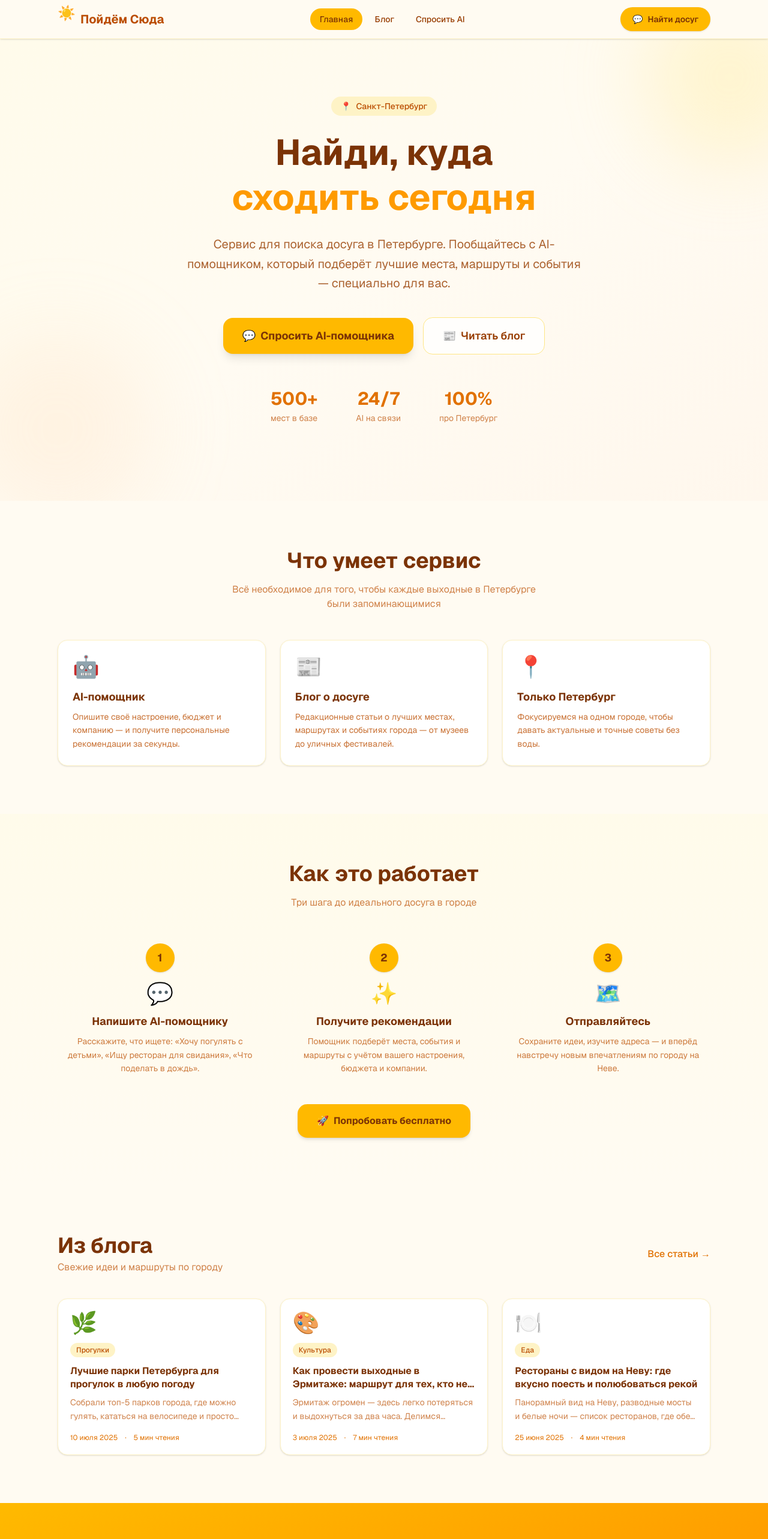
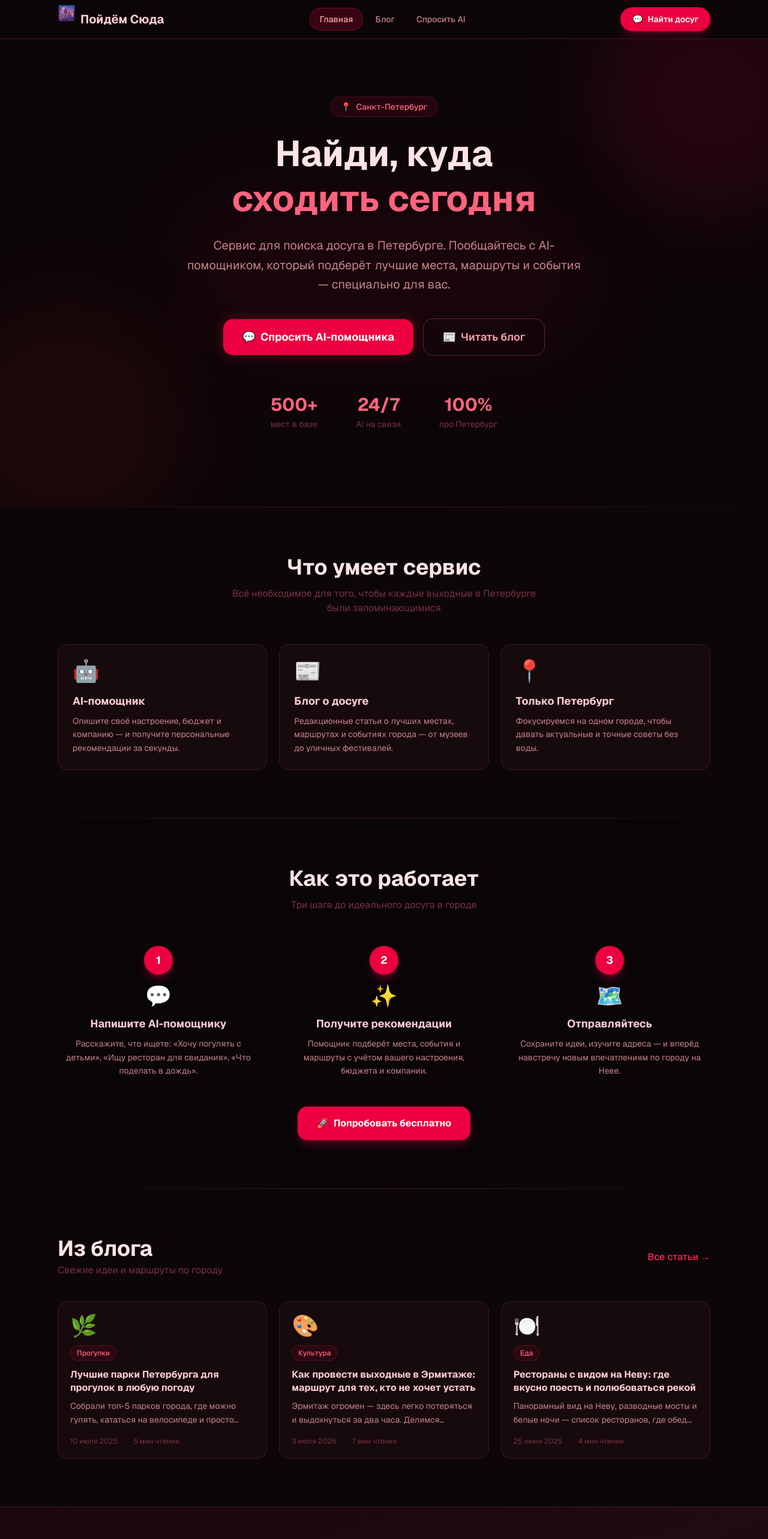
Before and after one commit to sachalysov/poydomsuda, a Next.js app: page / in a window 1280 px wide. Shown: the top 2566 px of the page at 60% size. Built offline with nearby package versions, Linux system fonts and the light colour scheme.

Commit message:
перекрасил в темно красные тона

```diff
--- a/src/app/globals.css
+++ b/src/app/globals.css
@@ -1,23 +1,21 @@
 @import "tailwindcss";
 
 :root {
-  --background: #FFFBF2;
-  --foreground: #2D1B00;
-  --primary: #F59E0B;
-  --primary-dark: #D97706;
-  --accent: #FB923C;
-  --muted: #FEF3C7;
-  --card: #FFFDF5;
-  --border: #FDE68A;
+  --bg-base:    #0D0608;
+  --bg-raised:  #160A0D;
+  --bg-card:    #1E0E12;
+  --bg-hover:   #271318;
+  --border:     #3D1820;
+  --border-md:  #5C2530;
+  --text-head:  #FFE4E8;
+  --text-body:  #C8828A;
+  --text-muted: #7A3040;
+  --accent:     #E11D48;
+  --accent-hov: #F43F5E;
 }
 
 @theme inline {
-  --color-background: var(--background);
-  --color-foreground: var(--foreground);
-  --color-primary: var(--primary);
-  --color-accent: var(--accent);
   --font-sans: var(--font-geist-sans);
-  --font-mono: var(--font-geist-mono);
 }
 
 * {
@@ -29,35 +27,30 @@ html {
 }
 
 body {
-  background: var(--background);
-  color: var(--foreground);
+  background: var(--bg-base);
+  color: var(--text-body);
   font-family: var(--font-geist-sans), Arial, Helvetica, sans-serif;
   -webkit-font-smoothing: antialiased;
 }
 
 @keyframes fadeInUp {
-  from {
-    opacity: 0;
-    transform: translateY(24px);
-  }
-  to {
-    opacity: 1;
-    transform: translateY(0);
-  }
+  from { opacity: 0; transform: translateY(24px); }
+  to   { opacity: 1; transform: translateY(0);    }
 }
 
 @keyframes float {
-  0%, 100% { transform: translateY(0px); }
-  50% { transform: translateY(-10px); }
+  0%, 100% { transform: translateY(0px);   }
+  50%       { transform: translateY(-10px); }
 }
 
-.animate-fade-in-up {
-  animation: fadeInUp 0.6s ease-out forwards;
+@keyframes glow-pulse {
+  0%, 100% { box-shadow: 0 0 20px 4px rgba(225,29,72,0.20); }
+  50%       { box-shadow: 0 0 40px 10px rgba(225,29,72,0.35); }
 }
 
-.animate-float {
-  animation: float 4s ease-in-out infinite;
-}
+.animate-fade-in-up { animation: fadeInUp 0.6s ease-out forwards; }
+.animate-float      { animation: float 4s ease-in-out infinite;   }
+.animate-glow       { animation: glow-pulse 3s ease-in-out infinite; }
 
 .delay-100 { animation-delay: 0.1s; }
 .delay-200 { animation-delay: 0.2s; }
--- a/src/app/layout.tsx
+++ b/src/app/layout.tsx
@@ -16,20 +16,16 @@ export const metadata: Metadata = {
   },
   description:
     "Сервис для поиска идей досуга в Санкт-Петербурге. Спросите AI-помощника куда сходить, что посетить и как интересно провести время в городе.",
-  alternates: {
-    canonical: "https://poydomsuda.ru",
-  },
+  alternates: { canonical: "https://poydomsuda.ru" },
   robots: { index: true, follow: true },
 };
 
 export default function RootLayout({
   children,
-}: Readonly<{
-  children: React.ReactNode;
-}>) {
+}: Readonly<{ children: React.ReactNode }>) {
   return (
     <html lang="ru" className={`${geist.variable} h-full`}>
-      <body className="min-h-full flex flex-col bg-[#FFFBF2] text-[#2D1B00] antialiased">
+      <body className="min-h-full flex flex-col bg-[#0D0608] text-[#C8828A] antialiased">
         <Header />
         <main className="flex-1">{children}</main>
         <Footer />
--- a/src/app/page.tsx
+++ b/src/app/page.tsx
@@ -53,23 +53,23 @@ export default function HomePage() {
 
   return (
     <>
-      {/* Hero */}
-      <section className="relative overflow-hidden bg-gradient-to-br from-amber-50 via-[#FFFBF2] to-orange-50 pt-16 pb-24 sm:pt-24 sm:pb-32">
-        {/* Decorative blobs */}
-        <div className="absolute -top-20 -right-20 w-72 h-72 bg-amber-200/30 rounded-full blur-3xl pointer-events-none" />
-        <div className="absolute -bottom-10 -left-16 w-80 h-80 bg-orange-200/20 rounded-full blur-3xl pointer-events-none" />
+      {/* ── Hero ── */}
+      <section className="relative overflow-hidden bg-[#0D0608] pt-16 pb-24 sm:pt-24 sm:pb-32">
+        <div className="absolute -top-24 -right-24 w-96 h-96 bg-rose-900/20 rounded-full blur-3xl pointer-events-none" />
+        <div className="absolute -bottom-12 -left-20 w-96 h-96 bg-red-900/15 rounded-full blur-3xl pointer-events-none" />
+        <div className="absolute top-1/2 left-1/2 -translate-x-1/2 -translate-y-1/2 w-[700px] h-[280px] bg-rose-800/8 rounded-full blur-3xl pointer-events-none" />
 
         <div className="relative max-w-4xl mx-auto px-4 sm:px-6 lg:px-8 text-center">
-          <div className="inline-flex items-center gap-2 bg-amber-100 text-amber-700 text-sm font-medium px-4 py-1.5 rounded-full mb-6 animate-fade-in-up">
+          <div className="inline-flex items-center gap-2 bg-rose-600/10 border border-rose-500/20 text-rose-400 text-sm font-medium px-4 py-1.5 rounded-full mb-6 animate-fade-in-up">
             <span>📍</span> Санкт-Петербург
           </div>
 
-          <h1 className="text-4xl sm:text-5xl lg:text-6xl font-bold text-amber-900 leading-tight mb-6 animate-fade-in-up delay-100">
+          <h1 className="text-4xl sm:text-5xl lg:text-6xl font-bold text-rose-100 leading-tight mb-6 animate-fade-in-up delay-100">
             Найди, куда <br className="hidden sm:block" />
-            <span className="text-amber-500">сходить сегодня</span>
+            <span className="text-rose-400">сходить сегодня</span>
           </h1>
 
-          <p className="text-lg sm:text-xl text-amber-800/80 max-w-2xl mx-auto mb-10 leading-relaxed animate-fade-in-up delay-200">
+          <p className="text-lg sm:text-xl text-[#C8828A] max-w-2xl mx-auto mb-10 leading-relaxed animate-fade-in-up delay-200">
             Сервис для поиска досуга в Петербурге. Пообщайтесь с AI-помощником, который подберёт
             лучшие места, маршруты и события — специально для вас.
           </p>
@@ -77,79 +77,82 @@ export default function HomePage() {
           <div className="flex flex-col sm:flex-row items-center justify-center gap-4 animate-fade-in-up delay-300">
             <Link
               href="/chat"
-              className="inline-flex items-center gap-2 bg-amber-400 hover:bg-amber-500 text-amber-900 font-bold text-lg px-8 py-4 rounded-2xl shadow-lg hover:shadow-amber-200 transition-all duration-200 hover:-translate-y-0.5 w-full sm:w-auto justify-center"
+              className="inline-flex items-center gap-2 bg-rose-600 hover:bg-rose-500 text-white font-bold text-lg px-8 py-4 rounded-2xl shadow-xl shadow-rose-900/50 transition-all duration-200 hover:-translate-y-0.5 w-full sm:w-auto justify-center animate-glow"
             >
               <span>💬</span> Спросить AI-помощника
             </Link>
             <Link
               href="/blog"
-              className="inline-flex items-center gap-2 bg-white/80 hover:bg-white text-amber-800 font-semibold text-lg px-8 py-4 rounded-2xl border border-amber-200 hover:border-amber-400 transition-all duration-200 w-full sm:w-auto justify-center"
+              className="inline-flex items-center gap-2 bg-transparent hover:bg-[#1E0E12] text-rose-300 font-semibold text-lg px-8 py-4 rounded-2xl border border-[#5C2530] hover:border-rose-600 transition-all duration-200 w-full sm:w-auto justify-center"
             >
               <span>📰</span> Читать блог
             </Link>
           </div>
 
           {/* Stats */}
-          <div className="mt-14 flex flex-col sm:flex-row items-center justify-center gap-8 sm:gap-16 animate-fade-in-up delay-400">
+          <div className="mt-16 flex flex-col sm:flex-row items-center justify-center gap-8 sm:gap-16 animate-fade-in-up delay-400">
             {[
               { value: "500+", label: "мест в базе" },
               { value: "24/7", label: "AI на связи" },
               { value: "100%", label: "про Петербург" },
             ].map(({ value, label }) => (
               <div key={label} className="text-center">
-                <div className="text-3xl font-bold text-amber-600">{value}</div>
-                <div className="text-sm text-amber-700/70 mt-1">{label}</div>
+                <div className="text-3xl font-bold text-rose-400">{value}</div>
+                <div className="text-sm text-[#7A3040] mt-1">{label}</div>
               </div>
             ))}
           </div>
         </div>
       </section>
 
-      {/* Features */}
-      <section className="py-20 bg-[#FFFBF2]">
+      <div className="h-px bg-gradient-to-r from-transparent via-[#3D1820] to-transparent" />
+
+      {/* ── Features ── */}
+      <section className="py-20 bg-[#0D0608]">
         <div className="max-w-6xl mx-auto px-4 sm:px-6 lg:px-8">
-          <h2 className="text-3xl sm:text-4xl font-bold text-amber-900 text-center mb-4">
+          <h2 className="text-3xl sm:text-4xl font-bold text-rose-100 text-center mb-3">
             Что умеет сервис
           </h2>
-          <p className="text-amber-700/70 text-center mb-12 max-w-lg mx-auto">
+          <p className="text-[#7A3040] text-center mb-12 max-w-lg mx-auto">
             Всё необходимое для того, чтобы каждые выходные в Петербурге были запоминающимися
           </p>
-          <div className="grid grid-cols-1 md:grid-cols-3 gap-6">
+          <div className="grid grid-cols-1 md:grid-cols-3 gap-5">
             {features.map(({ emoji, title, desc }) => (
               <div
                 key={title}
-                className="bg-white border border-amber-100 rounded-2xl p-6 shadow-sm hover:shadow-md hover:border-amber-300 transition-all duration-200 group"
+                className="bg-[#160A0D] border border-[#3D1820] hover:border-[#5C2530] rounded-2xl p-6 transition-all duration-200 group hover:bg-[#1E0E12]"
               >
                 <div className="text-4xl mb-4 group-hover:scale-110 transition-transform duration-200">
                   {emoji}
                 </div>
-                <h3 className="text-lg font-bold text-amber-900 mb-2">{title}</h3>
-                <p className="text-amber-700/80 text-sm leading-relaxed">{desc}</p>
+                <h3 className="text-lg font-bold text-rose-200 mb-2">{title}</h3>
+                <p className="text-[#C8828A] text-sm leading-relaxed">{desc}</p>
               </div>
             ))}
           </div>
         </div>
       </section>
 
-      {/* How it works */}
-      <section className="py-20 bg-gradient-to-b from-amber-50 to-[#FFFBF2]">
+      <div className="h-px bg-gradient-to-r from-transparent via-[#3D1820] to-transparent" />
+
+      {/* ── How it works ── */}
+      <section className="py-20 bg-[#0A0507]">
         <div className="max-w-6xl mx-auto px-4 sm:px-6 lg:px-8">
-          <h2 className="text-3xl sm:text-4xl font-bold text-amber-900 text-center mb-4">
+          <h2 className="text-3xl sm:text-4xl font-bold text-rose-100 text-center mb-3">
             Как это работает
           </h2>
-          <p className="text-amber-700/70 text-center mb-14 max-w-lg mx-auto">
+          <p className="text-[#7A3040] text-center mb-14 max-w-lg mx-auto">
             Три шага до идеального досуга в городе
           </p>
-          <div className="grid grid-cols-1 md:grid-cols-3 gap-8">
+          <div className="grid grid-cols-1 md:grid-cols-3 gap-10">
             {howItWorks.map(({ step, emoji, title, desc }) => (
               <div key={step} className="relative text-center">
-                {/* Step number */}
-                <div className="inline-flex items-center justify-center w-12 h-12 bg-amber-400 text-amber-900 font-bold text-lg rounded-full mb-4 shadow">
+                <div className="inline-flex items-center justify-center w-12 h-12 bg-rose-600 text-white font-bold text-lg rounded-full mb-4 shadow-lg shadow-rose-900/60">
                   {step}
                 </div>
                 <div className="text-4xl mb-3">{emoji}</div>
-                <h3 className="text-lg font-bold text-amber-900 mb-2">{title}</h3>
-                <p className="text-amber-700/75 text-sm leading-relaxed max-w-xs mx-auto">{desc}</p>
+                <h3 className="text-lg font-bold text-rose-200 mb-2">{title}</h3>
+                <p className="text-[#C8828A] text-sm leading-relaxed max-w-xs mx-auto">{desc}</p>
               </div>
             ))}
           </div>
@@ -157,7 +160,7 @@ export default function HomePage() {
           <div className="text-center mt-12">
             <Link
               href="/chat"
-              className="inline-flex items-center gap-2 bg-amber-400 hover:bg-amber-500 text-amber-900 font-bold px-8 py-4 rounded-2xl shadow-md hover:shadow-amber-200 transition-all duration-200 hover:-translate-y-0.5"
+              className="inline-flex items-center gap-2 bg-rose-600 hover:bg-rose-500 text-white font-bold px-8 py-4 rounded-2xl shadow-lg shadow-rose-900/50 transition-all duration-200 hover:-translate-y-0.5"
             >
               <span>🚀</span> Попробовать бесплатно
             </Link>
@@ -165,40 +168,42 @@ export default function HomePage() {
         </div>
       </section>
 
-      {/* Latest posts */}
-      <section className="py-20 bg-[#FFFBF2]">
+      <div className="h-px bg-gradient-to-r from-transparent via-[#3D1820] to-transparent" />
+
+      {/* ── Latest posts ── */}
+      <section className="py-20 bg-[#0D0608]">
         <div className="max-w-6xl mx-auto px-4 sm:px-6 lg:px-8">
           <div className="flex items-center justify-between mb-10">
             <div>
-              <h2 className="text-3xl sm:text-4xl font-bold text-amber-900">Из блога</h2>
-              <p className="text-amber-700/70 mt-1">Свежие идеи и маршруты по городу</p>
+              <h2 className="text-3xl sm:text-4xl font-bold text-rose-100">Из блога</h2>
+              <p className="text-[#7A3040] mt-1">Свежие идеи и маршруты по городу</p>
             </div>
             <Link
               href="/blog"
-              className="hidden sm:inline-flex items-center gap-1 text-amber-600 hover:text-amber-800 font-medium transition-colors"
+              className="hidden sm:inline-flex items-center gap-1 text-rose-500 hover:text-rose-300 font-medium transition-colors"
             >
               Все статьи <span>→</span>
             </Link>
           </div>
 
-          <div className="grid grid-cols-1 sm:grid-cols-2 lg:grid-cols-3 gap-6">
+          <div className="grid grid-cols-1 sm:grid-cols-2 lg:grid-cols-3 gap-5">
             {latestPosts.map((post) => (
               <Link
                 key={post.slug}
                 href={`/blog/${post.slug}`}
-                className="group bg-white border border-amber-100 rounded-2xl p-5 shadow-sm hover:shadow-md hover:border-amber-300 transition-all duration-200"
+                className="group bg-[#160A0D] border border-[#3D1820] hover:border-[#5C2530] rounded-2xl p-5 transition-all duration-200 hover:bg-[#1E0E12]"
               >
                 <div className="text-4xl mb-3">{post.emoji}</div>
-                <span className="inline-block text-xs font-medium bg-amber-100 text-amber-700 px-2.5 py-1 rounded-full mb-3">
+                <span className="inline-block text-xs font-medium bg-rose-600/10 border border-rose-500/20 text-rose-400 px-2.5 py-1 rounded-full mb-3">
                   {post.category}
                 </span>
-                <h3 className="font-bold text-amber-900 text-base leading-snug mb-2 group-hover:text-amber-700 transition-colors line-clamp-2">
+                <h3 className="font-bold text-rose-200 text-base leading-snug mb-2 group-hover:text-rose-300 transition-colors line-clamp-2">
                   {post.title}
                 </h3>
-                <p className="text-amber-700/70 text-sm leading-relaxed line-clamp-2 mb-4">
+                <p className="text-[#C8828A] text-sm leading-relaxed line-clamp-2 mb-4">
                   {post.description}
                 </p>
-                <div className="flex items-center gap-3 text-xs text-amber-600">
+                <div className="flex items-center gap-3 text-xs text-[#7A3040]">
                   <span>{post.date}</span>
                   <span>·</span>
                   <span>{post.readTime} чтения</span>
@@ -208,29 +213,26 @@ export default function HomePage() {
           </div>
 
           <div className="text-center mt-8 sm:hidden">
-            <Link
-              href="/blog"
-              className="inline-flex items-center gap-1 text-amber-600 hover:text-amber-800 font-medium"
-            >
-              Все статьи <span>→</span>
+            <Link href="/blog" className="text-rose-500 hover:text-rose-300 font-medium">
+              Все статьи →
             </Link>
           </div>
         </div>
       </section>
 
-      {/* CTA Banner */}
-      <section className="py-20 bg-gradient-to-br from-amber-400 to-orange-400">
+      {/* ── CTA Banner ── */}
+      <section className="py-20 bg-gradient-to-br from-[#1A060C] via-[#200B12] to-[#1A060C] border-t border-[#3D1820]">
         <div className="max-w-3xl mx-auto px-4 sm:px-6 lg:px-8 text-center">
-          <div className="text-5xl mb-4 animate-float">☀️</div>
-          <h2 className="text-3xl sm:text-4xl font-bold text-amber-900 mb-4">
+          <div className="text-5xl mb-4 animate-float">🌆</div>
+          <h2 className="text-3xl sm:text-4xl font-bold text-rose-100 mb-4">
             Петербург ждёт вас
           </h2>
-          <p className="text-amber-800 mb-8 text-lg max-w-xl mx-auto">
+          <p className="text-[#C8828A] mb-8 text-lg max-w-xl mx-auto">
             Спросите AI-помощника прямо сейчас — и узнайте, куда пойти сегодня вечером.
           </p>
           <Link
             href="/chat"
-            className="inline-flex items-center gap-2 bg-white hover:bg-amber-50 text-amber-800 font-bold text-lg px-10 py-4 rounded-2xl shadow-lg transition-all duration-200 hover:-translate-y-0.5"
+            className="inline-flex items-center gap-2 bg-rose-600 hover:bg-rose-500 text-white font-bold text-lg px-10 py-4 rounded-2xl shadow-xl shadow-rose-900/50 transition-all duration-200 hover:-translate-y-0.5 animate-glow"
           >
             <span>💬</span> Начать разговор
           </Link>
--- a/src/components/Header.tsx
+++ b/src/components/Header.tsx
@@ -15,13 +15,14 @@ export default function Header() {
   const [menuOpen, setMenuOpen] = useState(false);
 
   return (
-    <header className="sticky top-0 z-50 bg-[#FFFBF2]/90 backdrop-blur-md border-b border-amber-100 shadow-sm">
+    <header className="sticky top-0 z-50 bg-[#0D0608]/95 backdrop-blur-md border-b border-[#3D1820]">
       <div className="max-w-6xl mx-auto px-4 sm:px-6 lg:px-8">
         <div className="flex items-center justify-between h-16">
+
           {/* Logo */}
           <Link href="/" className="flex items-center gap-2 group">
-            <span className="text-2xl animate-float">☀️</span>
-            <span className="font-bold text-xl text-amber-700 group-hover:text-amber-600 transition-colors">
+            <span className="text-2xl animate-float">🌆</span>
+            <span className="font-bold text-xl text-rose-200 group-hover:text-rose-100 transition-colors">
               Пойдём Сюда
             </span>
           </Link>
@@ -34,8 +35,8 @@ export default function Header() {
                 href={href}
                 className={`px-4 py-2 rounded-full text-sm font-medium transition-all duration-200 ${
                   pathname === href
-                    ? "bg-amber-400 text-amber-900"
-                    : "text-amber-800 hover:bg-amber-100 hover:text-amber-900"
+                    ? "bg-rose-600/20 text-rose-300 border border-rose-500/30"
+                    : "text-[#C8828A] hover:bg-[#271318] hover:text-rose-200"
                 }`}
               >
                 {label}
@@ -43,10 +44,10 @@ export default function Header() {
             ))}
           </nav>
 
-          {/* CTA button desktop */}
+          {/* CTA button */}
           <Link
             href="/chat"
-            className="hidden md:inline-flex items-center gap-2 bg-amber-400 hover:bg-amber-500 text-amber-900 font-semibold text-sm px-5 py-2.5 rounded-full transition-all duration-200 shadow-sm hover:shadow-md"
+            className="hidden md:inline-flex items-center gap-2 bg-rose-600 hover:bg-rose-500 text-white font-semibold text-sm px-5 py-2.5 rounded-full transition-all duration-200 shadow-lg shadow-rose-900/50"
           >
             <span>💬</span> Найти досуг
           </Link>
@@ -54,7 +55,7 @@ export default function Header() {
           {/* Mobile burger */}
           <button
             onClick={() => setMenuOpen(!menuOpen)}
-            className="md:hidden p-2 rounded-lg text-amber-700 hover:bg-amber-100 transition-colors"
+            className="md:hidden p-2 rounded-lg text-rose-400 hover:bg-[#271318] transition-colors"
             aria-label="Открыть меню"
           >
             <svg className="w-6 h-6" fill="none" stroke="currentColor" viewBox="0 0 24 24">
@@ -69,7 +70,7 @@ export default function Header() {
 
         {/* Mobile menu */}
         {menuOpen && (
-          <nav className="md:hidden pb-4 flex flex-col gap-1">
+          <nav className="md:hidden pb-4 flex flex-col gap-1 border-t border-[#3D1820] mt-2 pt-3">
             {navLinks.map(({ href, label }) => (
               <Link
                 key={href}
@@ -77,13 +78,20 @@ export default function Header() {
                 onClick={() => setMenuOpen(false)}
                 className={`px-4 py-3 rounded-xl text-sm font-medium transition-colors ${
                   pathname === href
-                    ? "bg-amber-400 text-amber-900"
-                    : "text-amber-800 hover:bg-amber-100"
+                    ? "bg-rose-600/20 text-rose-300 border border-rose-500/30"
+                    : "text-[#C8828A] hover:bg-[#271318] hover:text-rose-200"
                 }`}
               >
                 {label}
               </Link>
             ))}
+            <Link
+              href="/chat"
+              onClick={() => setMenuOpen(false)}
+              className="mt-2 inline-flex items-center justify-center gap-2 bg-rose-600 hover:bg-rose-500 text-white font-semibold text-sm px-5 py-3 rounded-xl transition-colors"
+            >
+              <span>💬</span> Найти досуг
+            </Link>
           </nav>
         )}
       </div>
```
Also changed, not shown: src/app/blog/[slug]/page.tsx (+34 -42 lines), src/app/blog/page.tsx (+27 -25 lines), src/app/chat/page.tsx (+5 -5 lines), src/app/not-found.tsx (+7 -7 lines), src/components/ChatInterface.tsx (+14 -15 lines), src/components/Footer.tsx (+22 -25 lines).
